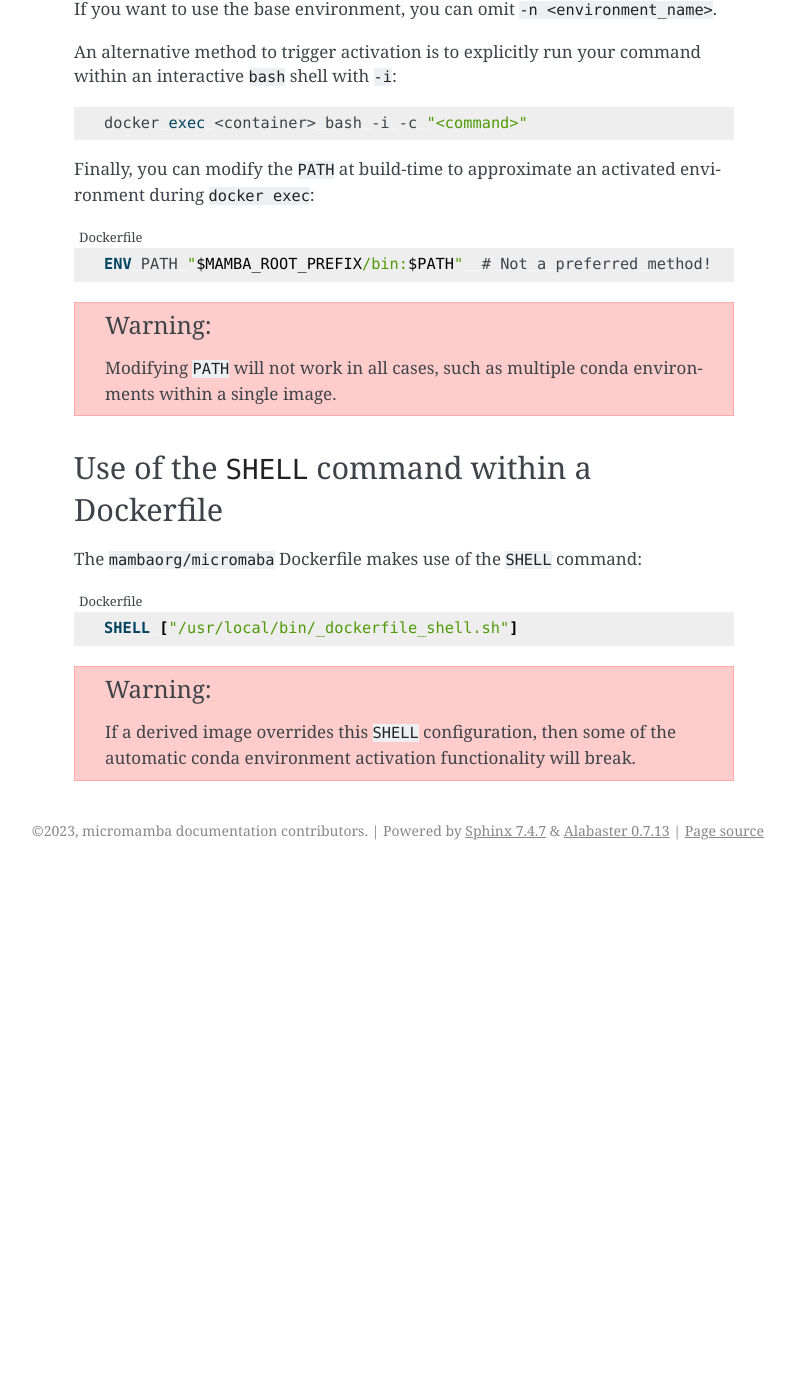
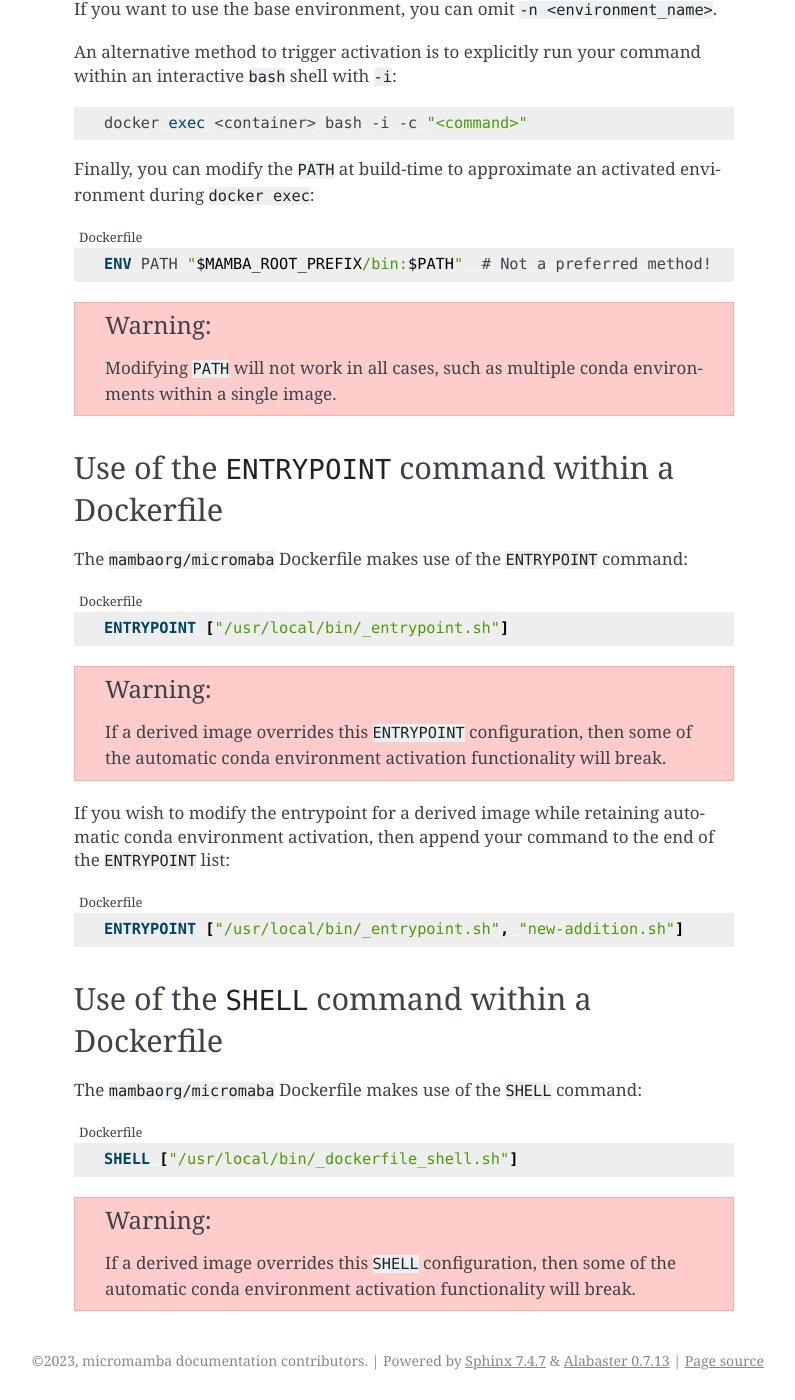
Before and after one commit to mamba-org/micromamba-docker, a Sphinx documentation site: the page built from docs/advanced_usage.rst, in a window 1280 px wide and 1400 px high, scrolled down 3370 px. Shown: the whole window, without its empty margins (346-1141 px from the left). Built offline with Sphinx 7.4.7, drawn with Linux system fonts in a browser that asks for light colours; before the commit the page ends 4240 px from its top, so only the background shows below that; some of the changed text lies outside the part shown.

Commit message:
docs: add how to modify ENTRYPOINT

```diff
--- a/docs/advanced_usage.rst
+++ b/docs/advanced_usage.rst
@@ -165,6 +165,31 @@ environment during ``docker exec``:
    Modifying ``PATH``  will not work in all cases, such as multiple conda
    environments within a single image.
 
+Use of the ``ENTRYPOINT`` command within a Dockerfile
+-----------------------------------------------------
+
+The ``mambaorg/micromaba`` Dockerfile makes use of the ``ENTRYPOINT`` command:
+
+.. code-block:: Dockerfile
+   :caption: Dockerfile
+
+   ENTRYPOINT ["/usr/local/bin/_entrypoint.sh"]
+
+.. warning::
+
+   If a derived image overrides this ``ENTRYPOINT`` configuration, then some of
+   the automatic conda environment activation functionality will break.
+
+If you wish to modify the entrypoint for a derived image while retaining
+automatic conda environment activation, then append your command to the
+end of the ``ENTRYPOINT`` list:
+
+.. code-block:: Dockerfile
+   :caption: Dockerfile
+
+   ENTRYPOINT ["/usr/local/bin/_entrypoint.sh", "new-addition.sh"]
+
+
 Use of the ``SHELL`` command within a Dockerfile
 ------------------------------------------------
 
```
